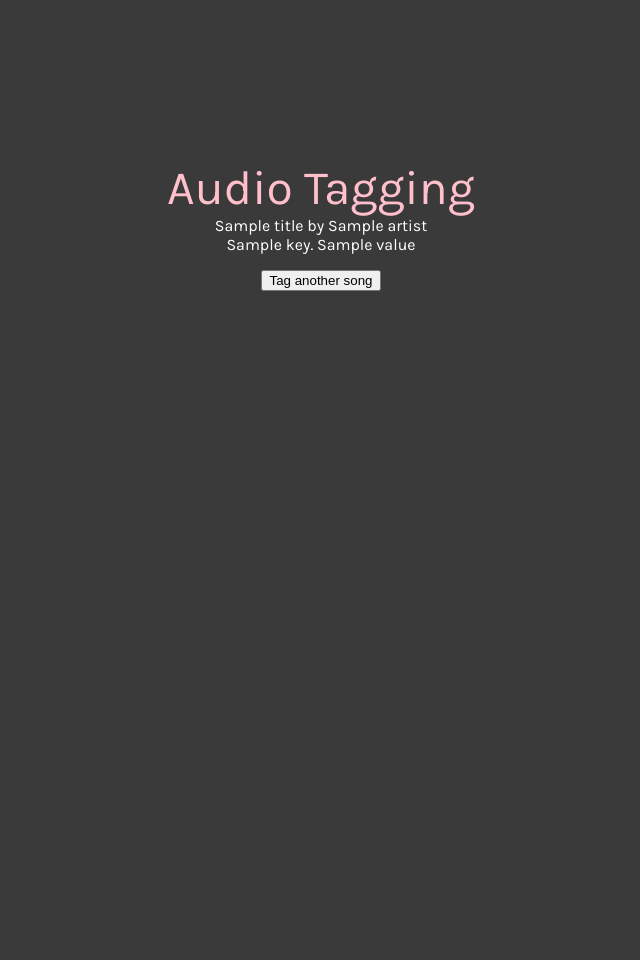
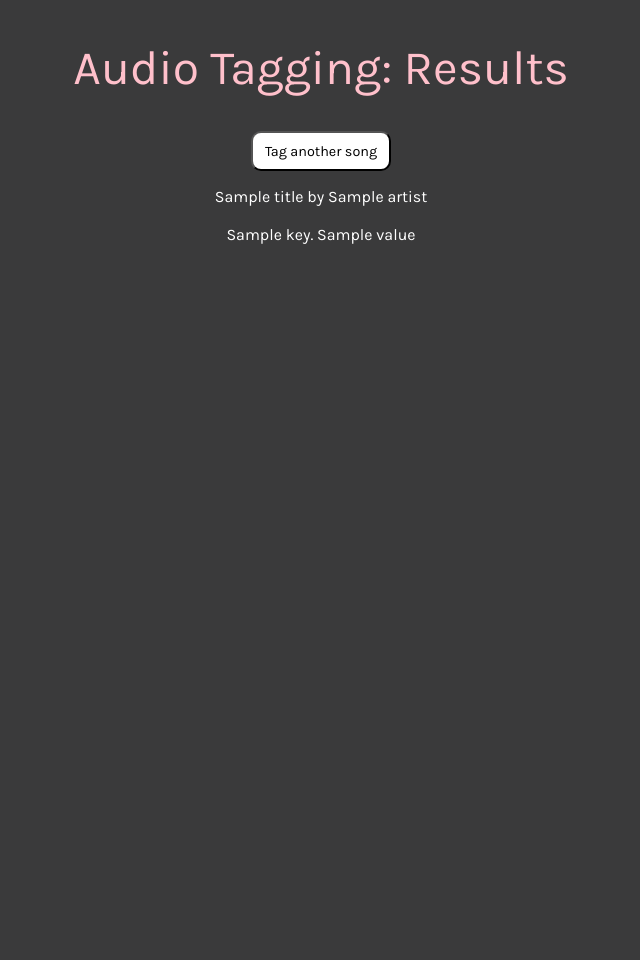
Before and after one commit to nautilusinternship/audio-tagging, a Flask app: template templates/results.html in a window 1280 px wide. Shown: the whole page, without its empty margins (319-959 px from the left). After the commit the page ends 244 px from the top, so only its background shows below. Run offline with Flask 2, Linux system fonts and the light colour scheme; the template is opened without the code that fills it: most values are stand-ins (such as "Sample title", 1, 10 or a date in 2020).

Commit message:
button stylizations

```diff
--- a/static/index.css
+++ b/static/index.css
@@ -13,7 +13,7 @@ body {
 
 body {
   position: absolute;
-  top: 20%;
+  top: 5%;
   margin-left: auto;
   margin-right: auto;
   left: 0;
--- a/templates/results.html
+++ b/templates/results.html
@@ -1,39 +1,26 @@
 <!DOCTYPE html>
+
 <head>
-  <link
-    rel="stylesheet"
-    type="text/css"
-    href="{{ url_for('static',filename='index.css') }}"
-  />
-  <title>Hello from Flask</title>
-  <link
-    href="https://fonts.googleapis.com/css2?family=Roboto+Mono:wght@500&display=swap"
-    rel="stylesheet"
-  />
-  <link
-    href="https://fonts.googleapis.com/css2?family=DM+Mono:wght@500&display=swap"
-    rel="stylesheet"
-  />
-  <link
-    href="https://fonts.googleapis.com/css2?family=Karla:ital,wght@0,400;0,700;1,400;1,700&display=swap"
-    rel="stylesheet"
-  />
+  <link rel="stylesheet" type="text/css" href="{{ url_for('static',filename='index.css') }}" />
+  <title>Audio Tagging: Results</title>
+  <link href="https://fonts.googleapis.com/css2?family=Roboto+Mono:wght@500&display=swap" rel="stylesheet" />
+  <link href="https://fonts.googleapis.com/css2?family=DM+Mono:wght@500&display=swap" rel="stylesheet" />
+  <link href="https://fonts.googleapis.com/css2?family=Karla:ital,wght@0,400;0,700;1,400;1,700&display=swap" rel="stylesheet" />
 </head>
 
 <body>
-  <div id="title">Audio Tagging</div>
+  <div id="title">Audio Tagging: Results</div>
+  <br>
   <div id="ranking">
+    <p>
+      <input type="button" style="border-radius: 10px; height:40px; width:140px; font-family: Karla; background-color: white; font-size: .9em;"
+        onclick="window.location.href='/'" value="Tag another song" />
+    </p>
     {{title}} by {{artist}}
-    <br />
+    <br>
+    <br>
     {% for key, value in result.items() %} {% if key != 'song_info' %} {{ key
     }}. {{ value }} <br />
     {% endif %} {% endfor %}
-    <p>
-      <input
-        type="button"
-        onclick="window.location.href='http://localhost:5000/'"
-        value="Tag another song"
-      />
-    </p>
   </div>
 </body>
```
Also changed, not shown: templates/index.html (+16 -28 lines).
